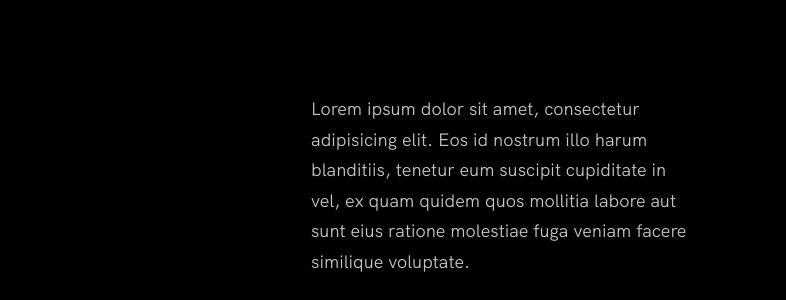
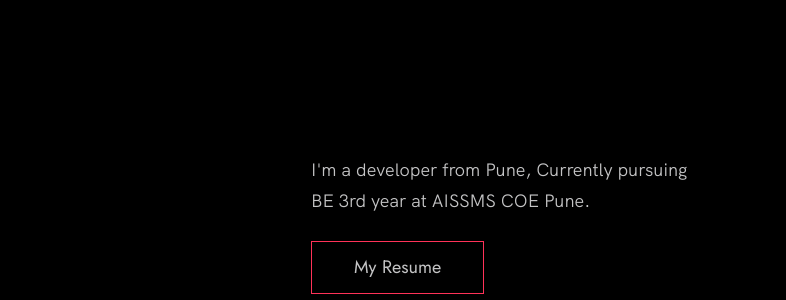
Before and after one commit to Inc1ner8r/OIBGRIP, a plain HTML site: page task-2/index.html in a window 1280 px wide. Shown: the part 3025-3325 px from the top of the page, 494-1280 px from the left. Drawn offline with Linux system fonts and the light colour scheme.

Commit message:
Update index.html

```diff
--- a/task-2/index.html
+++ b/task-2/index.html
@@ -142,10 +142,7 @@
           <div class="about__text">
             <!-- Replace the below paragraph with info about yourself -->
             <p>
-              Lorem ipsum dolor sit amet, consectetur adipisicing elit. Eos id
-              nostrum illo harum blanditiis, tenetur eum suscipit cupiditate
-              in vel, ex quam quidem quos mollitia labore aut sunt eius
-              ratione molestiae fuga veniam facere similique voluptate.
+              I'm a developer from Pune, Currently pursuing BE 3rd year at AISSMS COE Pune.
             </p>
             <!-- Provide a link to your resume -->
             <a href="#" class="btn">My Resume</a>
```
